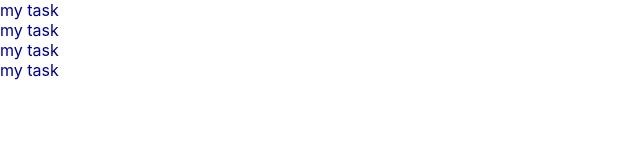
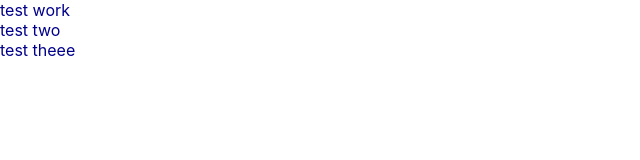
Before and after one commit to elegy00/task-list, a React (Create React App) app: page / in a window 1280 px wide. Shown: the top 160 px of the page, without its empty margins (0-640 px from the left). Built offline with nearby package versions, Linux system fonts and the light colour scheme; the HTML template or start-up script is replaced by a standard one.

Commit message:
Build UI on down passed type save tasks

```diff
--- a/src/components/atoms/TaskView/index.tsx
+++ b/src/components/atoms/TaskView/index.tsx
@@ -2,14 +2,17 @@ import React from 'react';
 
 import styled from 'styled-components';
 
+import Task from '../../../model/types'
+
+
 
 const Div = styled.div`color: darkblue`;
 
-class TaskView extends React.Component {
+class TaskView extends React.Component<{task: Task}, { }> {
     render() {
         return (
             <Div className="task">
-                my task
+                {this.props.task.name}
         </Div>
         );
     }
--- a/src/components/molecules/task-list/index.tsx
+++ b/src/components/molecules/task-list/index.tsx
@@ -1,17 +1,21 @@
 import React from 'react';
 import ReactDOM from 'react-dom';
+
+import Task from '../../../model/types'
 
 import TaskView from '../../atoms/TaskView';
 
 
-class TaskList extends React.Component {
+class TaskList extends React.Component<{tasks: Task[]}, { }> {
 
 
     render() {
+
+        const tasks = this.props.tasks.map((t) => <TaskView task={t}></TaskView>)
+
         return (
             <div className="task-list">
-                <TaskView></TaskView>
-                <TaskView></TaskView>
+                {tasks}
             </div>
         );
     }
--- a/src/components/pages/dashboard/index.tsx
+++ b/src/components/pages/dashboard/index.tsx
@@ -5,14 +5,12 @@ import TaskList from '../../molecules/task-list';
 import Task from '../../../model/types'
 
 
-
-
 const DashboardDiv = styled.div`
     display: flex;
     flex-direction: row;
     margin: 12px 12px`;
 
-class Dashboard extends React.Component {
+class Dashboard extends React.Component<{}, { tasks: Task[][] }> {
 
     constructor(props: any) {
         super(props);
@@ -20,17 +18,21 @@ class Dashboard extends React.Component {
             tasks: [[{
                 name: 'test work',
                 position: 1
-            } as Task]] as Task[][]
+            }, {
+                name: 'test two',
+                position: 2
+            }, {
+                name: 'test theee',
+                position: 3
+            }]]
         };
     }
 
     render() {
-        const tasks = 'dummy'
-                     // this.state.tasks.map((t) => <TaskList task='{t}'></TaskList>)
+        const tasklists = this.state.tasks.map((t) => <TaskList tasks={t}></TaskList>)
         return (
             <div className="dashboard">
-                <TaskList></TaskList>
-                     <TaskList></TaskList>
+                {tasklists}
             </div>
         );
     }
```
